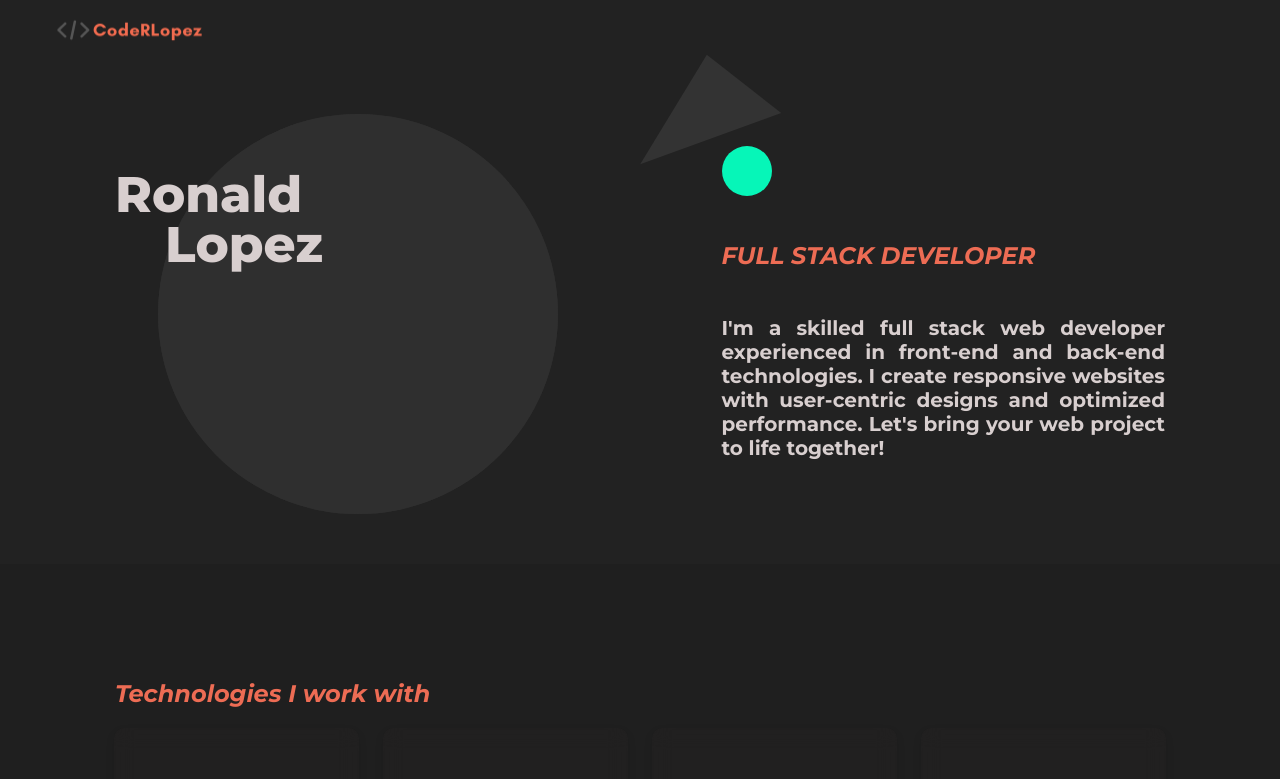
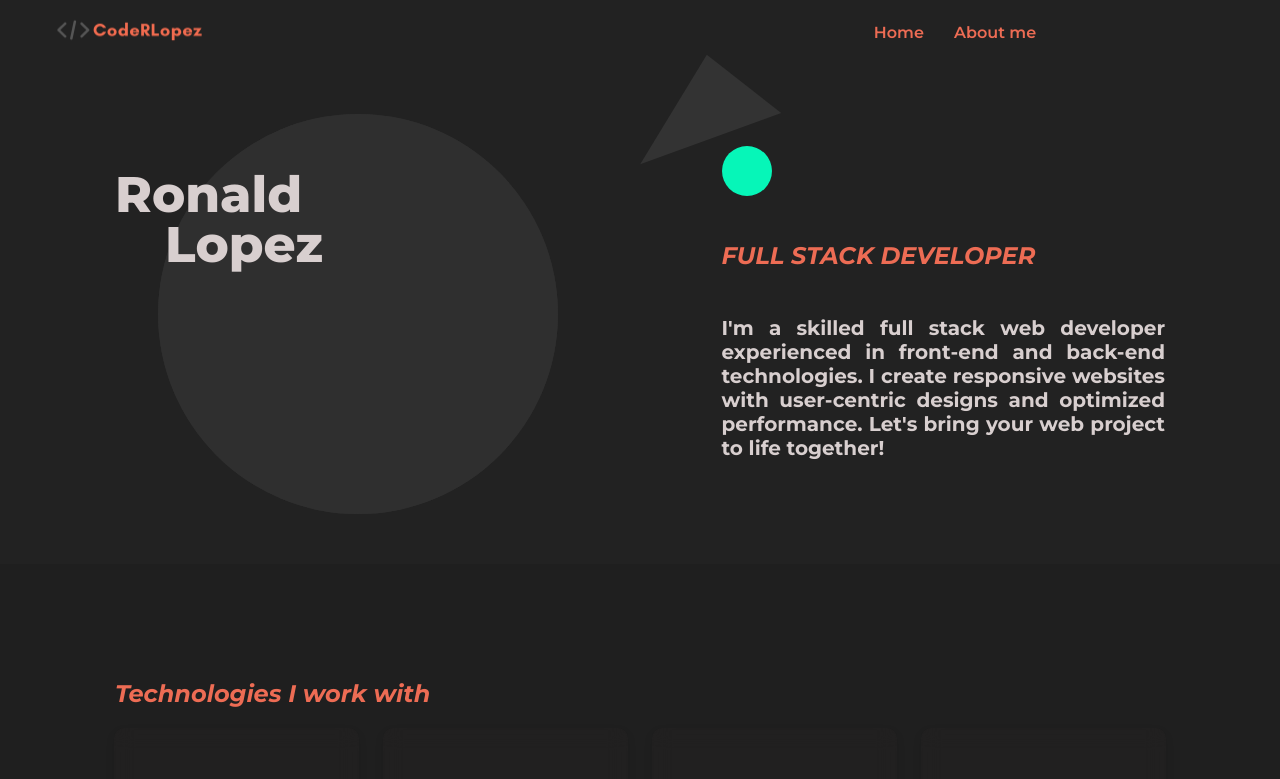
Before and after one commit to CodeRLopez/page, a Next.js app: page / in a window 1280 px wide. Shown: the top 779 px of the page. Built offline with nearby package versions, Linux system fonts and the light colour scheme.

Commit message:
Navigation added

```diff
--- a/src/components/pageBlocks/Layout.js
+++ b/src/components/pageBlocks/Layout.js
@@ -1,4 +1,5 @@
 import Image from 'next/image';
+import Link from 'next/link';
 import React from 'react';
 import styled from 'styled-components';
 
@@ -13,6 +14,9 @@ const LayoutContainer = styled('div')`
 const Header = styled('div')`
   background-color: #222;
   padding: 10px;
+  display: flex;
+  align-items: center;
+  justify-content: space-between;
 `;
 
 const Main = styled('div')`
@@ -25,11 +29,43 @@ const Footer = styled('div')`
   padding: 20px;
 `;
 
+const Logo = styled('div')`
+  width: 30%;
+`
+
+const Links = styled('div')`
+  width: 50%;
+  display: flex;
+  gap: 30px;
+  justify-content: center;
+  a {
+    color: #ed6c54;
+    font-size: 16px;
+    font-weight: 600;
+    text-decoration: none;
+    &:hover {
+      color: #d75a44;
+    }
+  }
+`
+
 const Layout = ({ children }) => {
   return (
     <LayoutContainer>
       <Header>
-        <Image src={'/static/img/CodeRLopezLogo.png'} alt={''} width={250}  height={40} />
+        <Logo>
+          <Link href={'/'} passHref>
+            <Image src={'/static/img/CodeRLopezLogo.png'} alt={''} width={250}  height={40} />
+          </Link>
+        </Logo>
+        <Links>
+          <Link href={'/'}>
+            Home
+          </Link>
+          <Link href={'/about'}>
+            About me
+          </Link>
+        </Links>
       </Header>
       <Main>
         {children}
```
